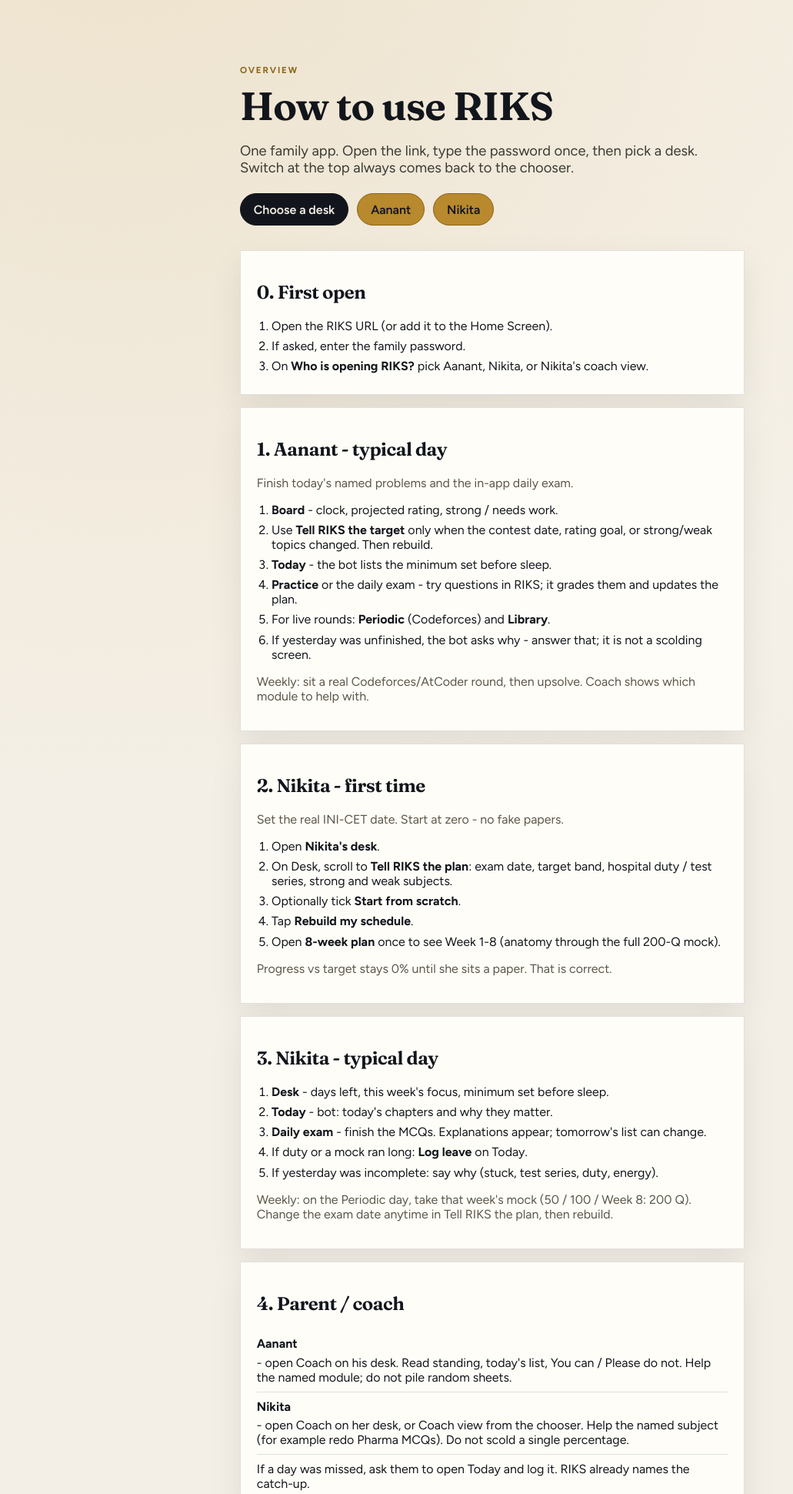
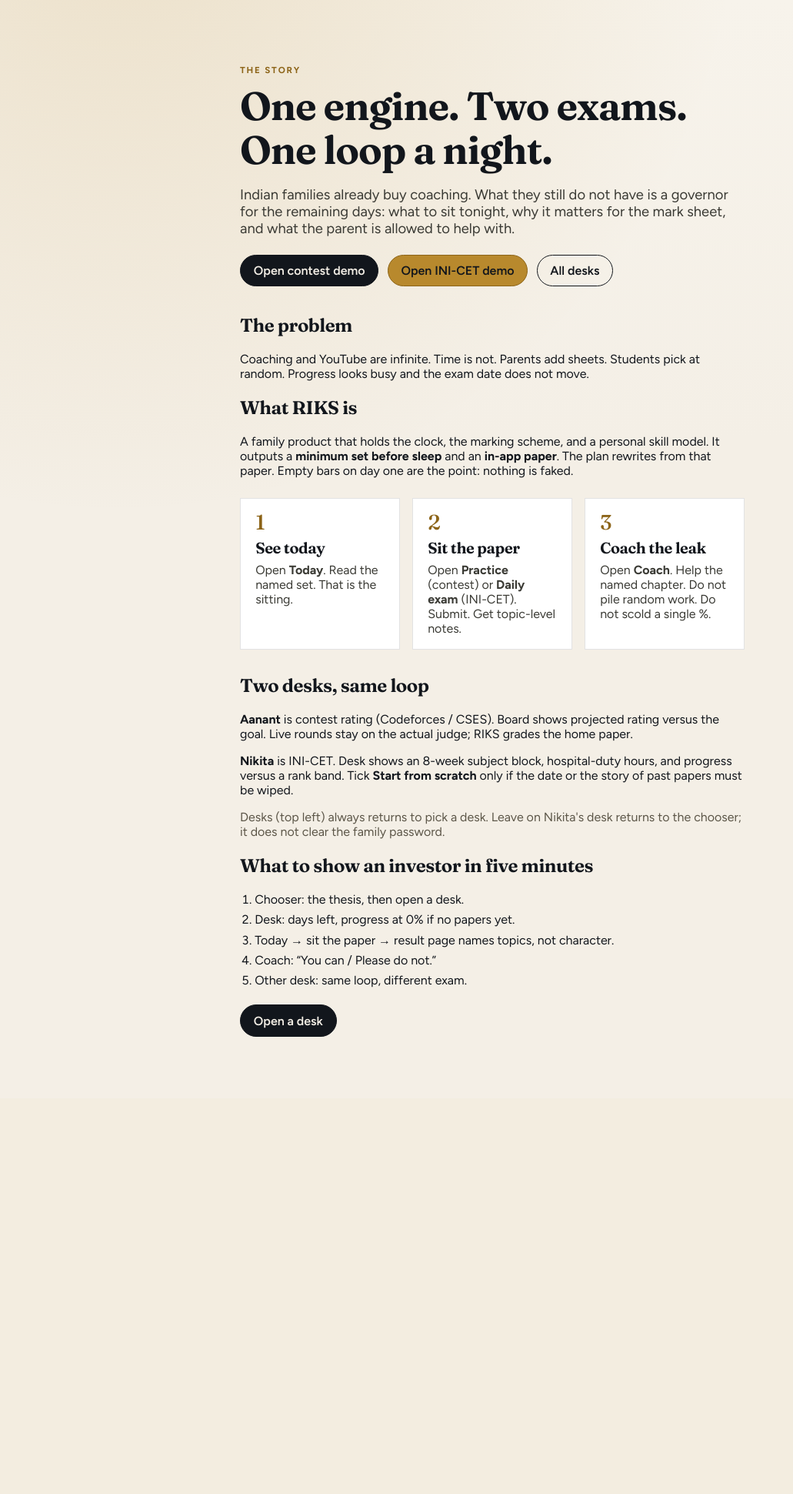
Before and after one commit to AanantJain/riks, a FastAPI app: page /overview in a window 1280 px wide. Shown: the top 1941 px of the page at 77% size, without its empty margins (0-1031 px from the left). After the commit the page ends 1347 px from the top, so only its background shows below. Run offline with FastAPI, Linux system fonts and the light colour scheme.

Commit message:
Make the nightly loop pitch-clear and make Rebuild actually update the board.
The chooser is now one thesis and one loop; Rebuild restarts the clock, confirms at the top, and no longer 405s on GET /profile.

Co-authored-by: Cursor <cursoragent@cursor.com>

```diff
--- a/app.py
+++ b/app.py
@@ -20,6 +20,9 @@ from camp.store import store
 from exam import bind as bind_exam
 from exam import router as exam_router
 
+from starlette.datastructures import Headers
+from starlette.types import ASGIApp, Receive, Scope, Send
+
 ROOT = Path(__file__).resolve().parent
 app = FastAPI(title="RIKS Contest")
 app.mount("/static", StaticFiles(directory=ROOT / "static"), name="static")
@@ -32,16 +35,35 @@ FAMILY_PASSWORD = os.environ.get("RIKS_PASSWORD", "").strip()
 FAMILY_COOKIE = hmac.new(b"riks-contest", FAMILY_PASSWORD.encode(), "sha256").hexdigest()[:32] if FAMILY_PASSWORD else ""
 
 
-@app.middleware("http")
-async def family_gate(request: Request, call_next):
-    if not FAMILY_PASSWORD:
-        return await call_next(request)
-    path = request.url.path
-    if path.startswith("/static") or path in {"/unlock", "/healthz"}:
-        return await call_next(request)
-    if request.cookies.get("riks_family") == FAMILY_COOKIE:
-        return await call_next(request)
-    return RedirectResponse("/unlock", status_code=303)
+class FamilyGateMiddleware:
+    """ASGI gate that does not consume the request body (so POST forms still work)."""
+
+    def __init__(self, app: ASGIApp) -> None:
+        self.app = app
+
+    async def __call__(self, scope: Scope, receive: Receive, send: Send) -> None:
+        if scope["type"] != "http" or not FAMILY_PASSWORD:
+            await self.app(scope, receive, send)
+            return
+        path = scope.get("path", "")
+        if path.startswith("/static") or path in {"/unlock", "/healthz"}:
+            await self.app(scope, receive, send)
+            return
+        cookie = ""
+        raw = Headers(scope=scope).get("cookie") or ""
+        for part in raw.split(";"):
+            part = part.strip()
+            if part.startswith("riks_family="):
+                cookie = part.split("=", 1)[1]
+                break
+        if cookie == FAMILY_COOKIE:
+            await self.app(scope, receive, send)
+            return
+        response = RedirectResponse("/unlock", status_code=303)
+        await response(scope, receive, send)
+
+
+app.add_middleware(FamilyGateMiddleware)
 
 
 @app.get("/healthz")
@@ -63,7 +85,14 @@ def unlock_form(request: Request, wrong: int = 0):
 def unlock_submit(password: str = Form("")):
     if FAMILY_PASSWORD and password == FAMILY_PASSWORD:
         resp = RedirectResponse("/", status_code=303)
-        resp.set_cookie("riks_family", FAMILY_COOKIE, httponly=True, samesite="lax", max_age=60 * 60 * 24 * 120)
+        resp.set_cookie(
+            "riks_family",
+            FAMILY_COOKIE,
+            httponly=True,
+            samesite="lax",
+            max_age=60 * 60 * 24 * 120,
+            path="/",
+        )
         return resp
     return RedirectResponse("/unlock?wrong=1", status_code=303)
 
@@ -80,7 +109,7 @@ def overview(request: Request):
 
 @app.get("/camp", response_class=HTMLResponse)
 def home(request: Request):
-    return render(request, "home.html")
+    return render(request, "home.html", rebuilt=request.query_params.get("rebuilt") == "1")
 
 
 @app.get("/board", response_class=HTMLResponse)
@@ -245,6 +274,11 @@ async def practice_one_submit(request: Request, qid: str):
     )
 
 
+@app.get("/profile")
+def profile_get():
+    return RedirectResponse("/camp#plan", status_code=303)
+
+
 @app.post("/profile")
 async def profile(request: Request):
     form = await request.form()
@@ -256,6 +290,7 @@ async def profile(request: Request):
             "hours_per_day": str(form.get("hours_per_day") or "2"),
             "strong_modules": [str(v) for v in form.getlist("strong")],
             "weak_modules": [str(v) for v in form.getlist("weak")],
+            "reset": form.get("reset") == "1",
         }
     )
-    return RedirectResponse("/camp", status_code=303)
+    return RedirectResponse("/camp?rebuilt=1", status_code=303)
--- a/exam.py
+++ b/exam.py
@@ -130,7 +130,8 @@ def student_home(request: Request):
     if not sid:
         return RedirectResponse("/enter/nikita", status_code=303)
     snap = store.snapshot(sid)
-    return render(request, "student/dashboard.html", snap=snap)
+    rebuilt = request.query_params.get("rebuilt") == "1"
+    return render(request, "student/dashboard.html", snap=snap, rebuilt=rebuilt)
 
 
 @router.post("/student/profile")
@@ -154,7 +155,7 @@ async def student_profile(request: Request):
             "reset": form.get("reset") == "1",
         },
     )
-    return RedirectResponse("/student", status_code=303)
+    return RedirectResponse("/student?rebuilt=1", status_code=303)
 
 
 @router.get("/student/today", response_class=HTMLResponse)
--- a/static/css/app.css
+++ b/static/css/app.css
@@ -114,7 +114,7 @@ h1 { font-size: clamp(2rem, 4vw, 3.3rem); line-height: 1.12; margin: 0.3rem 0 0.
 .btn.brass { background: var(--brass); border-color: var(--brass-deep); color: var(--ink); }
 .btn.ghost { background: transparent; }
 .hero { padding: 2.5rem 0 1rem; }
-.hero h1 { max-width: 18ch; }
+.hero h1 { max-width: 22ch; }
 .story { margin: 3rem 0; }
 .split { display: grid; grid-template-columns: 1fr 1fr; gap: 1.5rem; padding: 0; list-style: none; }
 .grid-3 { display: grid; grid-template-columns: repeat(3, 1fr); gap: 1rem; margin: 2rem 0; }
@@ -128,6 +128,64 @@ h1 { font-size: clamp(2rem, 4vw, 3.3rem); line-height: 1.12; margin: 0.3rem 0 0.
 .narrow { max-width: 720px; }
 ol.flow { margin: 0.6rem 0 0; padding-left: 1.2rem; }
 ol.flow li { margin: 0.45rem 0; }
+.steps {
+  display: grid;
+  grid-template-columns: repeat(3, 1fr);
+  gap: 1rem;
+  margin: 1.6rem 0 2rem;
+}
+.steps article {
+  background: #fff;
+  border: 1px solid var(--line);
+  padding: 1.1rem 1.2rem;
+}
+.steps .n {
+  font-family: var(--serif);
+  font-size: 1.7rem;
+  color: var(--brass-deep);
+  margin: 0;
+  line-height: 1;
+}
+.steps h2, .steps h3 { margin: 0.45rem 0 0.4rem; font-size: 1.25rem; }
+.steps p { margin: 0; color: #3a3a34; }
+.loop {
+  display: grid;
+  grid-template-columns: auto 1fr;
+  gap: 0.6rem 1.4rem;
+  align-items: center;
+  background: #fff;
+  border: 1px solid var(--line);
+  border-left: 5px solid var(--ink);
+  padding: 0.85rem 1.15rem;
+  margin: 0 0 0.7rem;
+}
+.loop .eyebrow { margin: 0; }
+.loop ol {
+  display: flex;
+  flex-wrap: wrap;
+  gap: 0.35rem 1.15rem;
+  list-style: none;
+  margin: 0;
+  padding: 0;
+  counter-reset: loop;
+}
+.loop li { counter-increment: loop; }
+.loop li a {
+  text-decoration: none;
+  font-weight: 600;
+  color: inherit;
+}
+.loop li a::before {
+  content: counter(loop) ". ";
+  font-family: var(--serif);
+  color: var(--brass-deep);
+}
+.more-links {
+  font-size: 0.88rem;
+  color: #5c5648;
+  margin: 0 0 1.4rem;
+}
+.more-links a { color: inherit; }
 .card {
   background: #fffdf8;
   border: 1px solid var(--line);
@@ -230,6 +288,14 @@ legend { font-family: var(--serif); padding: 0 0.4rem; }
 .timeline ul { margin: 0; padding-left: 1rem; }
 .is-today { background: rgba(184, 137, 45, 0.12); margin: 0 -0.8rem; padding-left: 0.8rem; padding-right: 0.8rem; }
 .flag { color: var(--clay); font-weight: 600; }
+.notice {
+  background: #fff;
+  border: 1px solid var(--line);
+  border-left: 5px solid var(--pine);
+  padding: 0.8rem 1.1rem;
+  margin: 0 0 1.2rem;
+  font-weight: 600;
+}
 .q header { display: flex; justify-content: space-between; gap: 1rem; flex-wrap: wrap; }
 .qno { font-family: var(--serif); }
 .meta { font-size: 0.8rem; color: #5c5648; }
@@ -357,7 +423,7 @@ form.inline button.ghost { background: transparent; color: var(--ink); }
     min-height: 2.5rem;
     padding: 0.35rem 0.15rem;
   }
-  .grid-3, .split, .split-panels, .bot-layout, .form .row, .mast { grid-template-columns: 1fr; display: grid; }
+  .grid-3, .split, .split-panels, .bot-layout, .form .row, .mast, .steps, .loop { grid-template-columns: 1fr; display: grid; }
   .stat-stack { flex-direction: row; flex-wrap: wrap; }
   main { padding: 1rem 1rem 3rem; }
   .timeline li { grid-template-columns: 1fr; }
--- a/templates/overview.html
+++ b/templates/overview.html
@@ -3,105 +3,94 @@
 <head>
   <meta charset="utf-8" />
   <meta name="viewport" content="width=device-width, initial-scale=1, viewport-fit=cover" />
-  <title>RIKS - how to use</title>
-  <link rel="stylesheet" href="/static/css/app.css?v=family" />
+  <title>RIKS - the story</title>
+  <link rel="stylesheet" href="/static/css/app.css?v=pitch" />
   <link rel="preconnect" href="https://fonts.googleapis.com" />
   <link href="https://fonts.googleapis.com/css2?family=Fraunces:opsz,wght@9..144,500;9..144,650&family=Figtree:wght@400;500;600;700&display=swap" rel="stylesheet" />
 </head>
 <body>
   <main id="main" class="narrow">
     <section class="hero">
-      <p class="eyebrow">Overview</p>
-      <h1>How to use RIKS</h1>
+      <p class="eyebrow">The story</p>
+      <h1>One engine. Two exams. One loop a night.</h1>
       <p class="lede">
-        One family app. Open the link, type the password once, then pick a desk.
-        Switch at the top always comes back to the chooser.
+        Indian families already buy coaching. What they still do not have is a governor
+        for the remaining days: what to sit tonight, why it matters for the mark sheet,
+        and what the parent is allowed to help with.
       </p>
       <div class="cta-row">
-        <a class="btn solid" href="/">Choose a desk</a>
-        <a class="btn brass" href="/camp">Aanant</a>
-        <a class="btn brass" href="/enter/nikita">Nikita</a>
+        <a class="btn solid" href="/camp">Open contest demo</a>
+        <a class="btn brass" href="/enter/nikita">Open INI-CET demo</a>
+        <a class="btn ghost" href="/">All desks</a>
       </div>
     </section>
 
-    <section class="card">
-      <h2>0. First open</h2>
+    <section>
+      <h2>The problem</h2>
+      <p>
+        Coaching and YouTube are infinite. Time is not. Parents add sheets. Students
+        pick at random. Progress looks busy and the exam date does not move.
+      </p>
+    </section>
+
+    <section>
+      <h2>What RIKS is</h2>
+      <p>
+        A family product that holds the clock, the marking scheme, and a personal skill
+        model. It outputs a <strong>minimum set before sleep</strong> and an
+        <strong>in-app paper</strong>. The plan rewrites from that paper. Empty bars on
+        day one are the point: nothing is faked.
+      </p>
+    </section>
+
+    <section class="steps">
+      <article>
+        <p class="n">1</p>
+        <h3>See today</h3>
+        <p>Open <strong>Today</strong>. Read the named set. That is the sitting.</p>
+      </article>
+      <article>
+        <p class="n">2</p>
+        <h3>Sit the paper</h3>
+        <p>Open <strong>Practice</strong> (contest) or <strong>Daily exam</strong> (INI-CET). Submit. Get topic-level notes.</p>
+      </article>
+      <article>
+        <p class="n">3</p>
+        <h3>Coach the leak</h3>
+        <p>Open <strong>Coach</strong>. Help the named chapter. Do not pile random work. Do not scold a single %.</p>
+      </article>
+    </section>
+
+    <section>
+      <h2>Two desks, same loop</h2>
+      <p>
+        <strong>Aanant</strong> is contest rating (Codeforces / CSES). Board shows projected
+        rating versus the goal. Live rounds stay on the actual judge; RIKS grades the home paper.
+      </p>
+      <p>
+        <strong>Nikita</strong> is INI-CET. Desk shows an 8-week subject block, hospital-duty
+        hours, and progress versus a rank band. Tick <strong>Start from scratch</strong> only
+        if the date or the story of past papers must be wiped.
+      </p>
+      <p class="muted">
+        Desks (top left) always returns to pick a desk. Leave on Nikita's desk
+        returns to the chooser; it does not clear the family password.
+      </p>
+    </section>
+
+    <section>
+      <h2>What to show an investor in five minutes</h2>
       <ol class="flow">
-        <li>Open the RIKS URL (or add it to the Home Screen).</li>
-        <li>If asked, enter the family password.</li>
-        <li>On <strong>Who is opening RIKS?</strong> pick Aanant, Nikita, or Nikita's coach view.</li>
+        <li>Chooser: the thesis, then open a desk.</li>
+        <li>Desk: days left, progress at 0% if no papers yet.</li>
+        <li>Today → sit the paper → result page names topics, not character.</li>
+        <li>Coach: “You can / Please do not.”</li>
+        <li>Other desk: same loop, different exam.</li>
       </ol>
     </section>
 
-    <section class="card">
-      <h2>1. Aanant - typical day</h2>
-      <p class="muted">Finish today's named problems and the in-app daily exam.</p>
-      <ol class="flow">
-        <li><strong>Board</strong> - clock, projected rating, strong / needs work.</li>
-        <li>Use <strong>Tell RIKS the target</strong> only when the contest date, rating goal, or strong/weak topics changed. Then rebuild.</li>
-        <li><strong>Today</strong> - the bot lists the minimum set before sleep.</li>
-        <li><strong>Practice</strong> or the daily exam - try questions in RIKS; it grades them and updates the plan.</li>
-        <li>For live rounds: <strong>Periodic</strong> (Codeforces) and <strong>Library</strong>.</li>
-        <li>If yesterday was unfinished, the bot asks why - answer that; it is not a scolding screen.</li>
-      </ol>
-      <p class="muted">Weekly: sit a real Codeforces/AtCoder round, then upsolve. Coach shows which module to help with.</p>
-    </section>
-
-    <section class="card">
-      <h2>2. Nikita - first time</h2>
-      <p class="muted">Set the real INI-CET date. Start at zero - no fake papers.</p>
-      <ol class="flow">
-        <li>Open <strong>Nikita's desk</strong>.</li>
-        <li>On Desk, scroll to <strong>Tell RIKS the plan</strong>: exam date, target band, hospital duty / test series, strong and weak subjects.</li>
-        <li>Optionally tick <strong>Start from scratch</strong>.</li>
-        <li>Tap <strong>Rebuild my schedule</strong>.</li>
-        <li>Open <strong>8-week plan</strong> once to see Week 1-8 (anatomy through the full 200-Q mock).</li>
-      </ol>
-      <p class="muted">Progress vs target stays 0% until she sits a paper. That is correct.</p>
-    </section>
-
-    <section class="card">
-      <h2>3. Nikita - typical day</h2>
-      <ol class="flow">
-        <li><strong>Desk</strong> - days left, this week's focus, minimum set before sleep.</li>
-        <li><strong>Today</strong> - bot: today's chapters and why they matter.</li>
-        <li><strong>Daily exam</strong> - finish the MCQs. Explanations appear; tomorrow's list can change.</li>
-        <li>If duty or a mock ran long: <strong>Log leave</strong> on Today.</li>
-        <li>If yesterday was incomplete: say why (stuck, test series, duty, energy).</li>
-      </ol>
-      <p class="muted">Weekly: on the Periodic day, take that week's mock (50 / 100 / Week 8: 200 Q). Change the exam date anytime in Tell RIKS the plan, then rebuild.</p>
-    </section>
-
-    <section class="card">
-      <h2>4. Parent / coach</h2>
-      <ul class="plain">
-        <li><strong>Aanant</strong> - open Coach on his desk. Read standing, today's list, You can / Please do not. Help the named module; do not pile random sheets.</li>
-        <li><strong>Nikita</strong> - open Coach on her desk, or Coach view from the chooser. Help the named subject (for example redo Pharma MCQs). Do not scold a single percentage.</li>
-        <li>If a day was missed, ask them to open Today and log it. RIKS already names the catch-up.</li>
-      </ul>
-    </section>
-
-    <section class="card">
-      <h2>5. Switch people on one phone</h2>
-      <ol class="flow">
-        <li>Tap <strong>Switch</strong> (or the RIKS logo).</li>
-        <li>Pick the other desk.</li>
-        <li><strong>Leave</strong> on Nikita's desk only returns to the chooser. It does not clear the family password.</li>
-      </ol>
-    </section>
-
-    <section class="card">
-      <h2>What good use looks like</h2>
-      <ul class="plain">
-        <li>One sitting a day: Today, then the daily exam, then sleep.</li>
-        <li>Change the plan only when the date, target, or load changed - not every evening.</li>
-        <li>Coach reads topic leaks, not character.</li>
-        <li>Progress moves only after real papers. Empty bars on day one are correct.</li>
-      </ul>
-    </section>
-
     <p class="cta-row">
-      <a class="btn solid" href="/">Back to chooser</a>
+      <a class="btn solid" href="/">Open a desk</a>
     </p>
   </main>
 </body>
```
Also changed, not shown: camp/store.py (+9 -0 lines), templates/base.html (+4 -8 lines), templates/choose.html (+38 -14 lines), templates/exam_base.html (+4 -8 lines), templates/home.html (+10 -2 lines), templates/partials/loop.html (added, +8 -0 lines), templates/student/dashboard.html (+7 -0 lines), templates/unlock.html (+4 -4 lines).
